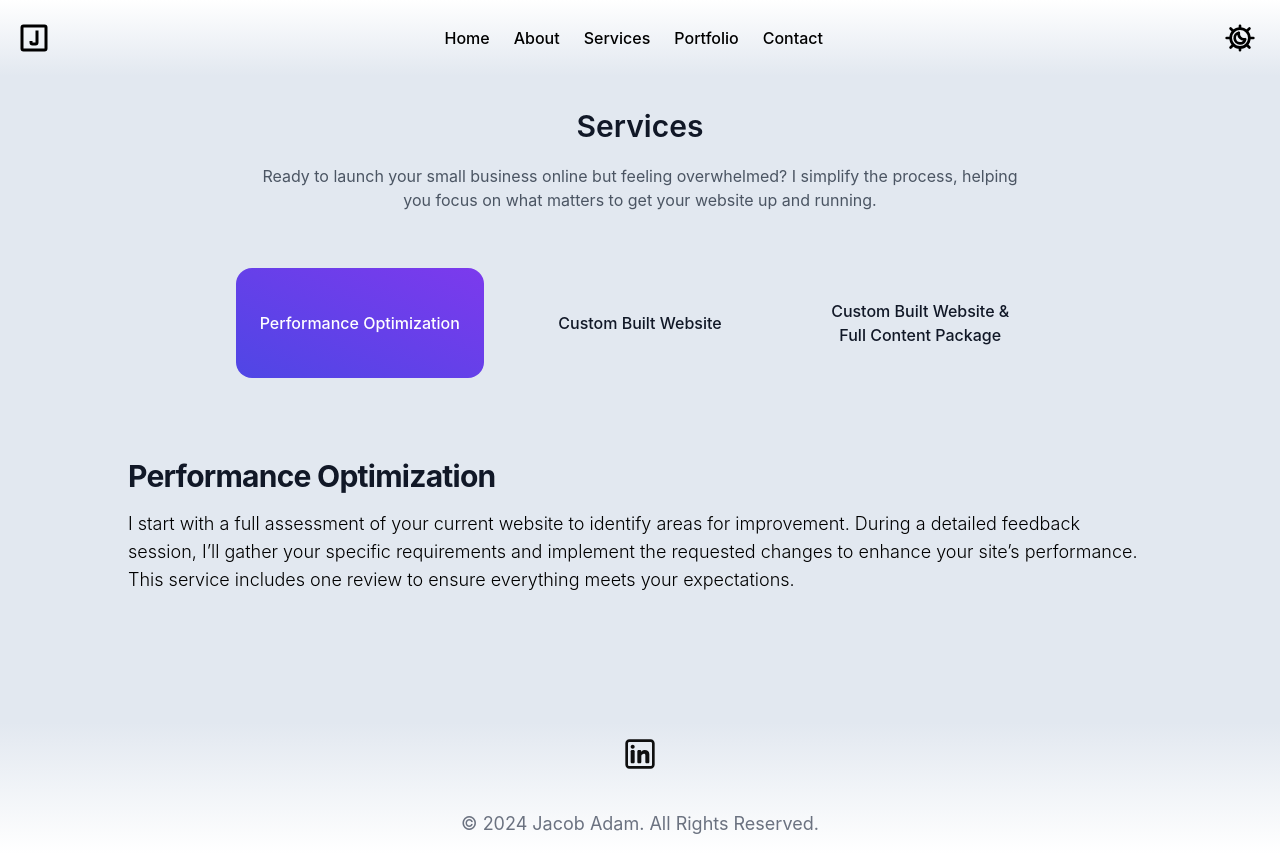
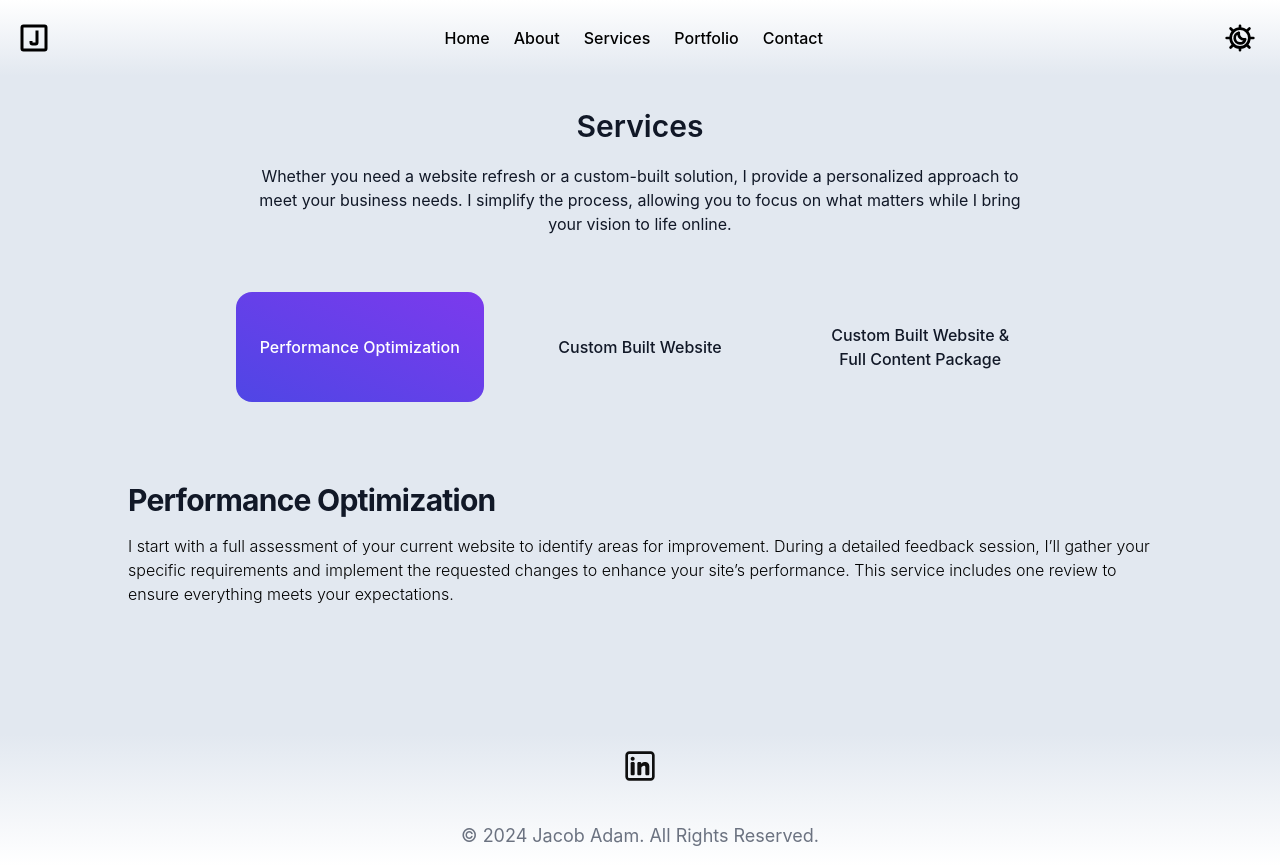
Before and after one commit to jacobadam/jacobadamdeveloper, a React (Create React App) app: page /services in a window 1280 px wide. Built offline with nearby package versions, Linux system fonts and the light colour scheme.

Commit message:
update copy and styling

```diff
--- a/src/Services.js
+++ b/src/Services.js
@@ -15,10 +15,11 @@ export default function Services() {
             <h2 className="text-gray-900 dark:text-white text-2xl lg:text-3xl font-semibold leading-snug">
               Services
             </h2>
-            <p className="font-normal text-base text-gray-600 dark:text-white max-w-3xl text-center">
-              Ready to launch your small business online but feeling
-              overwhelmed? I simplify the process, helping you focus on what
-              matters to get your website up and running.
+            <p className="font-normal text-base text-gray-900 dark:text-white max-w-3xl text-center">
+              Whether you need a website refresh or a custom-built solution, I
+              provide a personalized approach to meet your business needs. I
+              simplify the process, allowing you to focus on what matters while
+              I bring your vision to life online.
             </p>
           </div>
         </div>
@@ -49,11 +50,12 @@ export default function Services() {
                   <li key={tab.id} className="w-full">
                     <button
                       onClick={() => handleTabClick(tab.id)}
-                      className={`group flex items-center justify-center text-center gap-4 py-5 lg:py-0 px-6  dark:bg-gradient-to-tr dark:from-indigo-600 dark:to-violet-600 rounded-2xl text-base font-medium text-gray-900 transition-all duration-500 w-full sm:min-h-[110px] hover:text-white dark:text-white hover:bg-gradient-to-tr from-indigo-600 to-violet-600 ${
-                        activeTab === tab.id
-                          ? "bg-gradient-to-tr text-white"
-                          : ""
-                      }`}
+                      className={`group flex items-center justify-center text-center gap-4 py-5 lg:py-0 px-6 rounded-2xl text-base font-medium transition-all duration-500 w-full sm:min-h-[110px]
+                        ${
+                          activeTab === tab.id
+                            ? "bg-gradient-to-tr from-indigo-600 to-violet-600 text-white"
+                            : "text-gray-900 dark:text-white hover:bg-gradient-to-tr hover:from-indigo-600 hover:to-violet-600 dark:hover:bg-gradient-to-tr dark:hover:from-indigo-600 dark:hover:to-violet-600 hover:text-white"
+                        }`}
                       role="tab"
                     >
                       {tab.label}
@@ -72,8 +74,8 @@ export default function Services() {
                 >
                   <section className="">
                     <div className="py-8 px-4 mx-auto max-w-screen-xl lg:py-4 lg:px-6 flex justify-center text-center lg:text-left">
-                      <div className="max-w-screen-lg text-black sm:text-lg">
-                        <h2 className="mb-4 text-3xl tracking-tight font-bold text-gray-900 dark:text-white">
+                      <div className="max-w-screen-lg">
+                        <h2 className="mb-4 text-2xl lg:text-3xl tracking-tight font-bold text-gray-900 dark:text-white">
                           Performance Optimization
                         </h2>
                         <p className="mb-4 font-light dark:text-white">
@@ -105,8 +107,8 @@ export default function Services() {
                 >
                   <section className="">
                     <div className="py-8 px-4 mx-auto max-w-screen-xl lg:py-4 lg:px-6 flex justify-center text-center lg:text-left">
-                      <div className="max-w-screen-lg text-black sm:text-lg">
-                        <h2 className="mb-4 text-3xl tracking-tight font-bold text-gray-900 dark:text-white">
+                      <div className="max-w-screen-lg">
+                        <h2 className="mb-4 text-2xl lg:text-3xl tracking-tight font-bold text-gray-900 dark:text-white">
                           Custom Built Website
                         </h2>
                         <p className="mb-4 font-light dark:text-white">
@@ -137,8 +139,8 @@ export default function Services() {
                 >
                   <section className="">
                     <div className="py-8 px-4 mx-auto max-w-screen-xl lg:py-4 lg:px-6 flex justify-center text-center lg:text-left">
-                      <div className="max-w-screen-lg text-black sm:text-lg">
-                        <h2 className="mb-4 text-3xl tracking-tight font-bold text-gray-900 dark:text-white">
+                      <div className="max-w-screen-lg">
+                        <h2 className="mb-4 text-2xl lg:text-3xl tracking-tight font-bold text-gray-900 dark:text-white">
                           Custom Built Website and Full Content Package
                         </h2>
                         <p className="mb-4 font-light dark:text-white">
```
